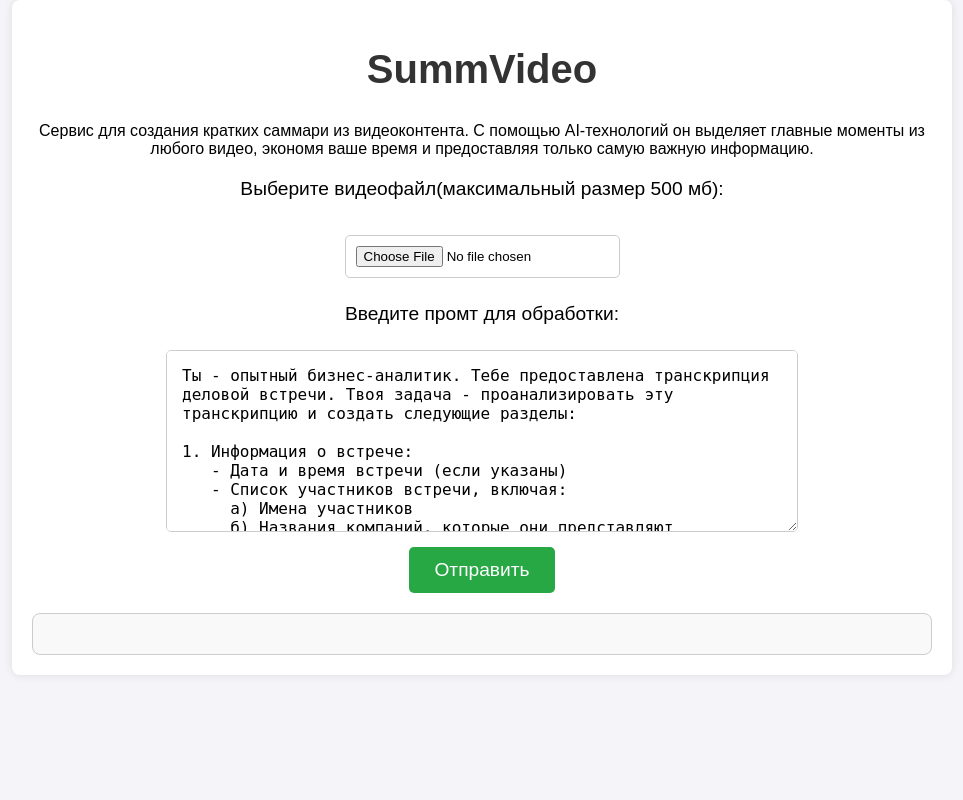
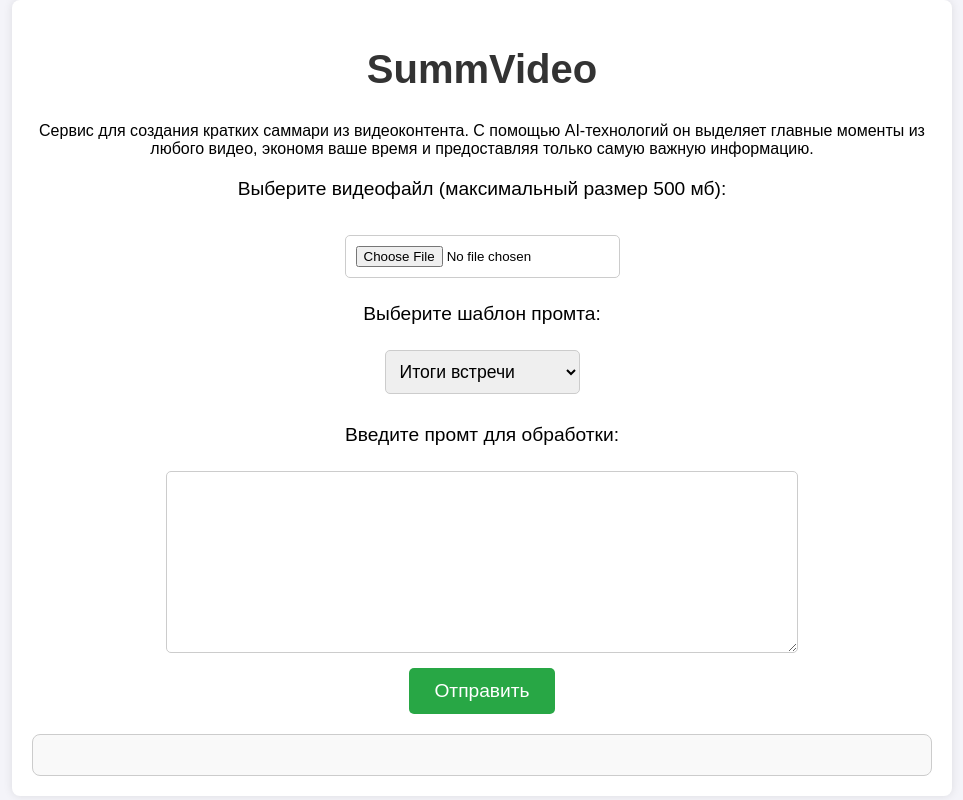
Before and after one commit to trofimovm/summvideo, a FastAPI app: page / in a window 1280 px wide. Shown: the whole page, without its empty margins (158-1121 px from the left). Run offline with FastAPI, Linux system fonts and the light colour scheme; some libraries are stand-ins or nearby versions.

Commit message:
promt template

```diff
--- a/templates/upload_video.html
+++ b/templates/upload_video.html
@@ -3,7 +3,7 @@
 <head>
     <meta charset="UTF-8">
     <meta name="viewport" content="width=device-width, initial-scale=1.0">
-    <title>Загрузка видео для саммари</title>
+    <title>SummVideo — сервис для создания кратких саммари из видеоконтента</title>
     <link rel="stylesheet" href="/static/styles.css">
     <link rel="apple-touch-icon" sizes="57x57" href="/static/favicon/apple-icon-57x57.png">
     <link rel="apple-touch-icon" sizes="60x60" href="/static/favicon/apple-icon-60x60.png">
@@ -24,6 +24,57 @@
     <meta name="theme-color" content="#ffffff">
     <script src="https://cdn.jsdelivr.net/npm/markdown-it@12.2.0/dist/markdown-it.min.js"></script>
     <script>
+        function applyTemplate() {
+            const promptTextarea = document.getElementById('prompt');
+            const templateSelect = document.getElementById('template-select');
+
+            switch (templateSelect.value) {
+                case 'meeting_summary':
+                    promptTextarea.value = `
+Ты - опытный бизнес-аналитик. Тебе предоставлена транскрипция деловой встречи. Твоя задача - проанализировать эту транскрипцию и создать следующие разделы:
+
+1. Информация о встрече:
+   - Дата и время встречи (если указаны)
+   - Список участников встречи, включая:
+     а) Имена участников
+     б) Названия компаний, которые они представляют
+     в) Должности участников (если упоминаются)
+
+2. Итоги встречи:
+   - Кратко изложи основные темы, обсуждавшиеся на встрече.
+   - Выдели ключевые решения, принятые во время обсуждения.
+   - Отметь важные моменты или договоренности, достигнутые участниками.
+
+3. Задачи для выполнения:
+   - Составь список конкретных задач, вытекающих из обсуждения.
+   - Для каждой задачи, если возможно, укажи:
+     а) Ответственное лицо или отдел
+     б) Предполагаемые сроки выполнения (если они упоминались)
+     в) Любые дополнительные детали или требования к задаче.
+                    `;
+                    break;
+
+                case 'educational_video':
+                    promptTextarea.value = `
+Ты - учитель или преподаватель. Тебе нужно проанализировать видеозапись образовательного характера и создать следующие разделы:
+
+1. Основные темы:
+   - Опиши ключевые образовательные темы, обсуждаемые в видео.
+
+2. Практическое применение:
+   - Укажи, как материал можно использовать в реальной жизни или в учебном процессе.
+
+3. Важные моменты:
+   - Отметь важные факты, выводы или рекомендации, сделанные в видео.
+                    `;
+                    break;
+
+                case 'custom_prompt':
+                    promptTextarea.value = '';
+                    break;
+            }
+        }
+
         async function uploadVideo(event) {
             event.preventDefault();
 
@@ -129,6 +180,14 @@
             font-size: 1rem;
         }
 
+        select {
+            padding: 10px;
+            border-radius: 5px;
+            border: 1px solid #ccc;
+            font-size: 1.1rem;
+            margin-bottom: 15px;
+        }
+
         button {
             padding: 12px 25px;
             font-size: 1.2rem;
@@ -201,32 +260,18 @@
             С помощью AI-технологий он выделяет главные моменты из любого видео,
             экономя ваше время и предоставляя только самую важную информацию.</p>
         <form id="upload-form" enctype="multipart/form-data" onsubmit="uploadVideo(event)">
-            <label for="file">Выберите видеофайл(максимальный размер 500 мб):</label>
+            <label for="file">Выберите видеофайл (максимальный размер 500 мб):</label>
             <input type="file" name="file" id="file" required>
 
+            <label for="template-select">Выберите шаблон промта:</label>
+            <select id="template-select" onchange="applyTemplate()">
+                <option value="meeting_summary">Итоги встречи</option>
+                <option value="educational_video">Обучающее видео</option>
+                <option value="custom_prompt">Свой промт</option>
+            </select>
+
             <label for="prompt">Введите промт для обработки:</label>
-            <textarea name="prompt" id="prompt" required>
-Ты - опытный бизнес-аналитик. Тебе предоставлена транскрипция деловой встречи. Твоя задача - проанализировать эту транскрипцию и создать следующие разделы:
-
-1. Информация о встрече:
-   - Дата и время встречи (если указаны)
-   - Список участников встречи, включая:
-     а) Имена участников
-     б) Названия компаний, которые они представляют
-     в) Должности участников (если упоминаются)
-
-2. Итоги встречи:
-   - Кратко изложи основные темы, обсуждавшиеся на встрече.
-   - Выдели ключевые решения, принятые во время обсуждения.
-   - Отметь важные моменты или договоренности, достигнутые участниками.
-
-3. Задачи для выполнения:
-   - Составь список конкретных задач, вытекающих из обсуждения.
-   - Для каждой задачи, если возможно, укажи:
-     а) Ответственное лицо или отдел
-     б) Предполагаемые сроки выполнения (если они упоминались)
-     в) Любые дополнительные детали или требования к задаче.
-            </textarea>
+            <textarea name="prompt" id="prompt" required></textarea>
 
             <button type="submit">Отправить</button>
         </form>
```
